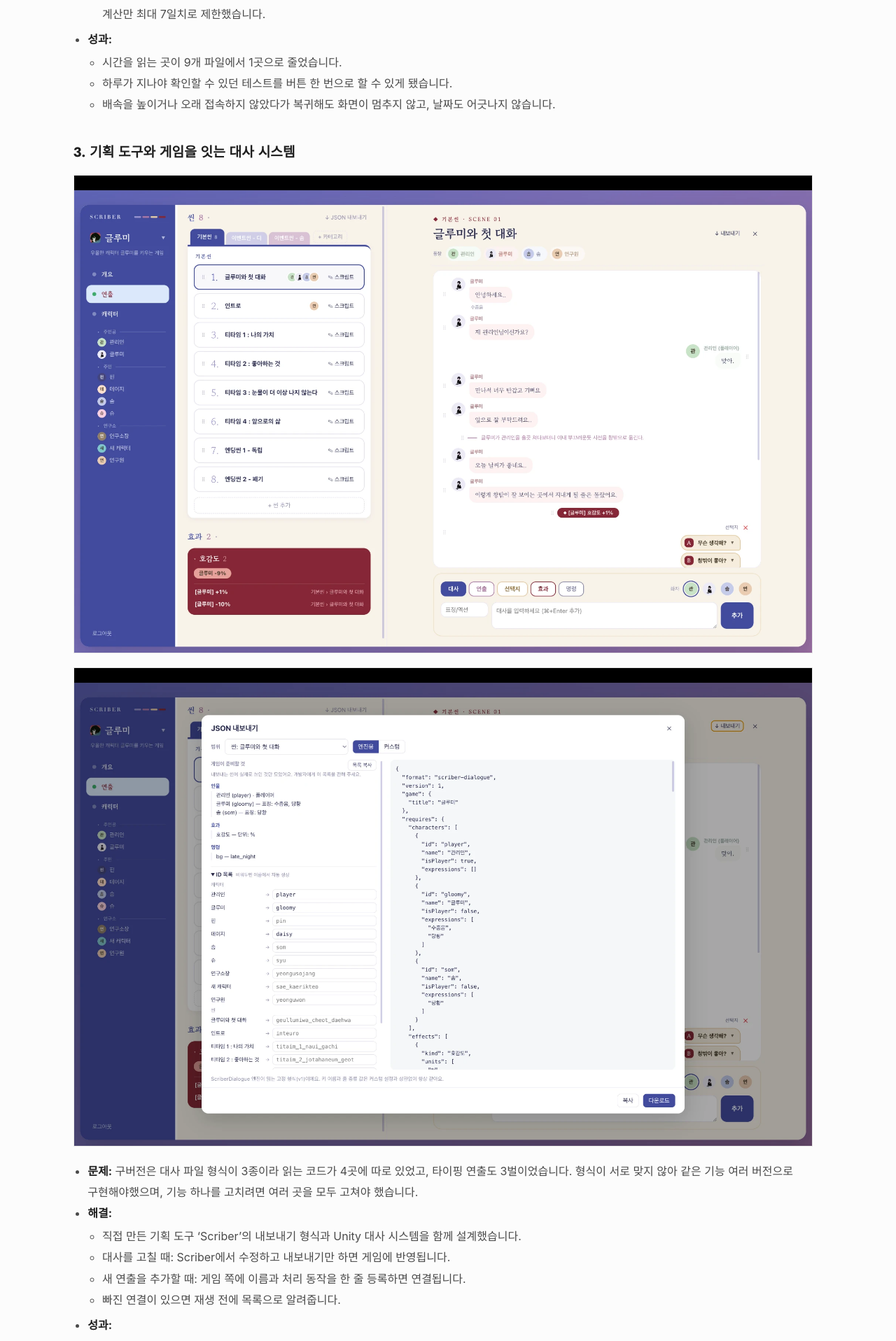
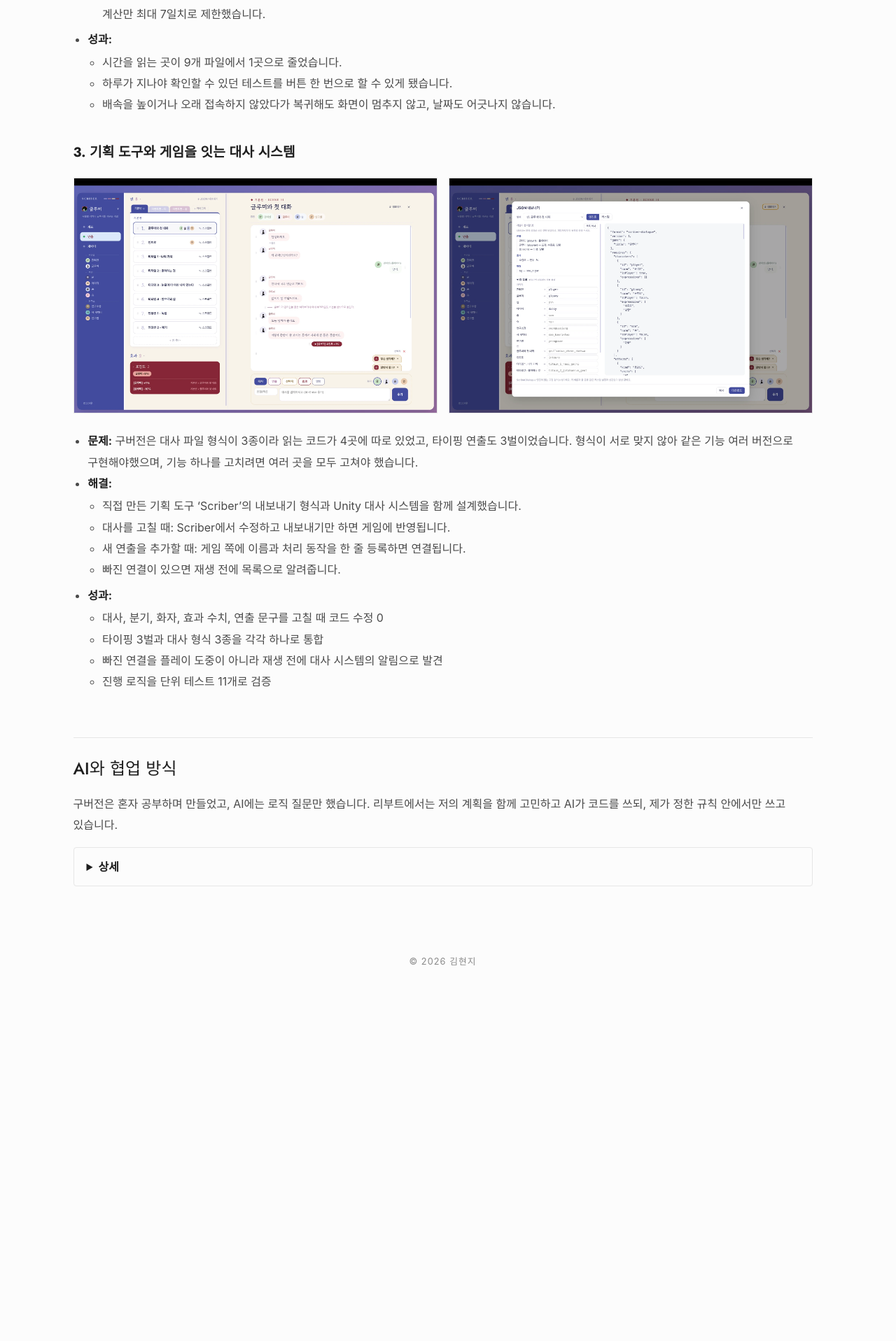
Before and after one commit to HelloNobb/HelloNobb.github.io, a Jekyll site: the page built from _projects/gloomy.md, in a window 1280 px wide. Shown: the part 2590-4507 px from the top of the page at 70% size. Built offline with Jekyll 4.4.1, drawn with Linux system fonts in a browser that asks for light colours; some web fonts are replaced; after the commit the page ends 4041 px from its top, so only the background shows below that.

Commit message:
Gloomy: dialogue images side by side; ABOUT slogan in Noto Serif KR, larger

```diff
--- a/_layouts/default.html
+++ b/_layouts/default.html
@@ -7,7 +7,7 @@
   <meta name="description" content="{{ page.summary | default: site.slogan | strip_newlines }}">
   <link rel="preconnect" href="https://fonts.googleapis.com">
   <link rel="preconnect" href="https://fonts.gstatic.com" crossorigin>
-  <link rel="stylesheet" href="https://fonts.googleapis.com/css2?family=Jost:wght@300;400;500;700&display=swap">
+  <link rel="stylesheet" href="https://fonts.googleapis.com/css2?family=Jost:wght@300;400;500;700&family=Noto+Serif+KR:wght@400&display=swap">
   <link rel="stylesheet" href="https://cdn.jsdelivr.net/gh/orioncactus/pretendard@v1.3.9/dist/web/static/pretendard.min.css">
   <link rel="stylesheet" href="{{ '/assets/style.css' | relative_url }}">
 </head>
--- a/_projects/gloomy.md
+++ b/_projects/gloomy.md
@@ -70,9 +70,10 @@ links:
 
 #### 3. 기획 도구와 게임을 잇는 대사 시스템
 
-{% include img.html src="/assets/projects/gloomy/dialogue-1.webp" alt="대사 시스템 화면 1" %}
-
-{% include img.html src="/assets/projects/gloomy/dialogue-2.webp" alt="대사 시스템 화면 2" %}
+<div class="gallery compare">
+  <figure><a href="/assets/projects/gloomy/dialogue-1.webp" target="_blank" rel="noopener">{% include img.html src="/assets/projects/gloomy/dialogue-1.webp" alt="대사 시스템 화면 1" %}</a></figure>
+  <figure><a href="/assets/projects/gloomy/dialogue-2.webp" target="_blank" rel="noopener">{% include img.html src="/assets/projects/gloomy/dialogue-2.webp" alt="대사 시스템 화면 2" %}</a></figure>
+</div>
 
 - **문제:** 구버전은 대사 파일 형식이 3종이라 읽는 코드가 4곳에 따로 있었고, 타이핑 연출도 3벌이었습니다. 형식이 서로 맞지 않아 같은 기능 여러 버전으로 구현해야했으며, 기능 하나를 고치려면 여러 곳을 모두 고쳐야 했습니다.
 - **해결:**
--- a/assets/style.css
+++ b/assets/style.css
@@ -166,6 +166,7 @@ blockquote { margin: 16px 0; padding-left: 20px; border-left: 2px solid var(--li
 /* Slogan (ABOUT, RESUME): heavy light-gray quote marks on both sides, regular weight */
 .slogan { position: relative; margin: 0 0 20px; padding: 0 0 0 34px; border: 0; font-weight: 400; line-height: 1.8; color: var(--strong); }
 .resume-head .slogan { margin: 14px 0 0; }
+.about .slogan { font-family: "Noto Serif KR", Georgia, serif; font-size: 1.2rem; }
 .slogan::before,
 .slogan::after { font-family: Georgia, "Times New Roman", serif; font-weight: 700; font-size: 2.8rem; color: #cfcfcf; }
 .slogan::before { content: "\201C"; position: absolute; left: 0; top: -.1em; line-height: 1; }
```
